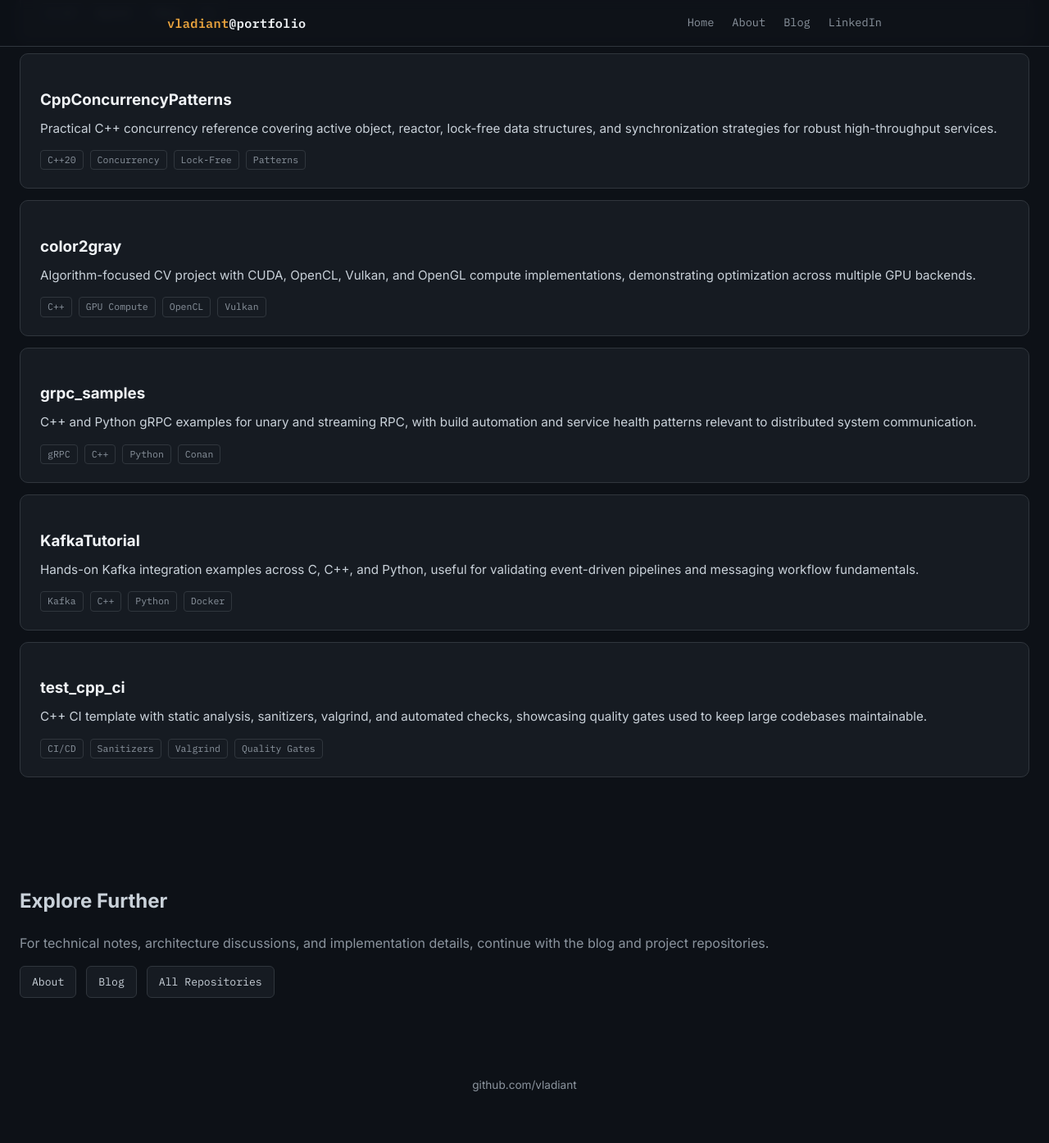
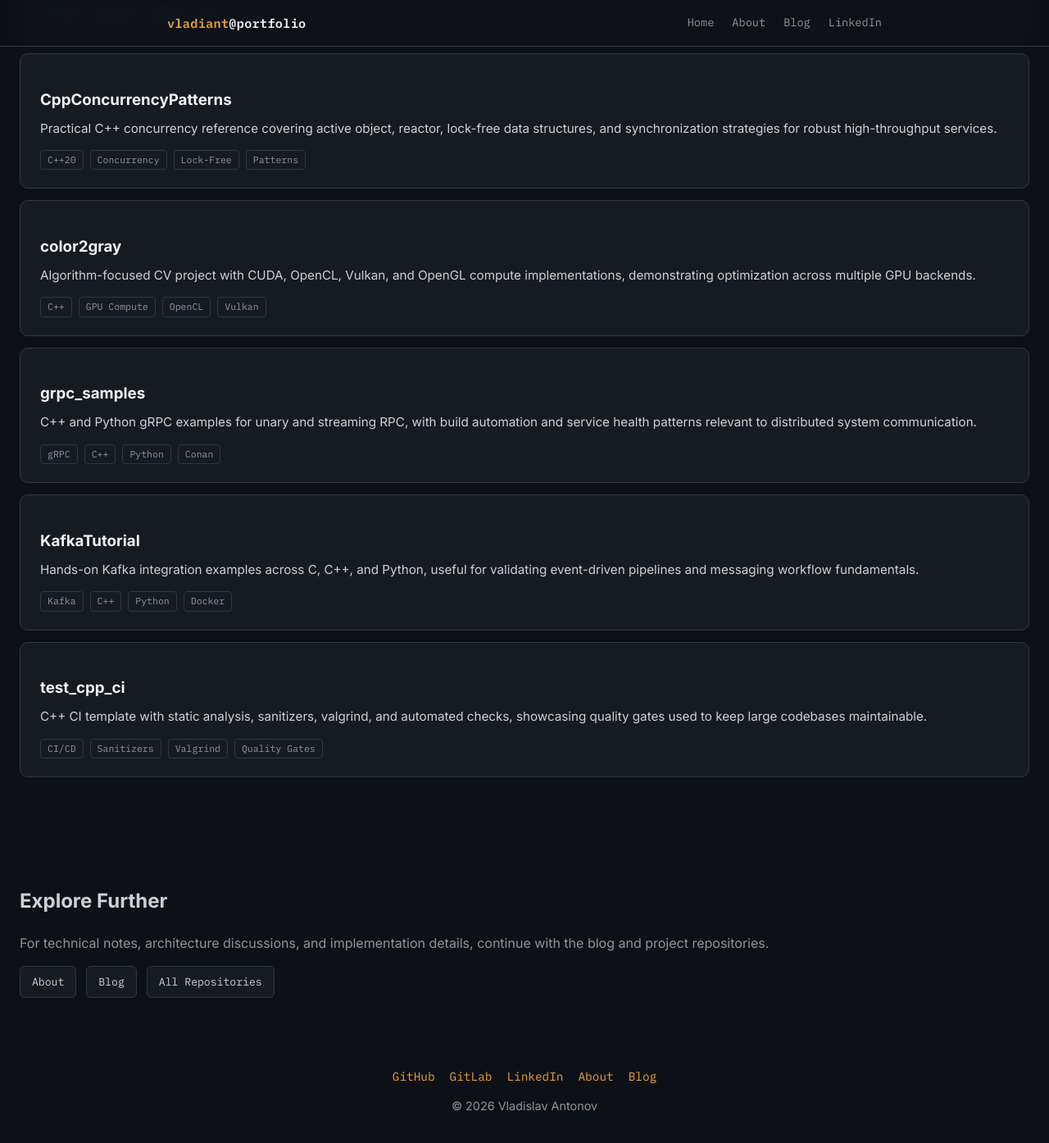
Before and after one commit to vladiant/vladiant.github.io, a Jekyll site: the page built from index.html, in a window 1280 px wide and 1400 px high, scrolled down 1525 px. Shown: the top 1394 px of the window at 82% size. Built offline with Jekyll 4.4.1, drawn with Linux system fonts in a browser that asks for light colours.

Commit message:
Update page footer

```diff
--- a/_layouts/default.html
+++ b/_layouts/default.html
@@ -26,9 +26,14 @@
 			</div><!-- /.container -->
 			<footer class="site-footer">
 				<div class="wrap footer-inner">
-					<ul>
-		        		<li><a href="https://github.com/vladiant">github.com/vladiant</a></li>
+					<ul class="footer-links">
+		        		<li><a href="https://github.com/vladiant">GitHub</a></li>
+		        		<li><a href="https://gitlab.com/vladiant">GitLab</a></li>
+		        		<li><a href="https://www.linkedin.com/in/vladiant/">LinkedIn</a></li>
+		        		<li><a href="/about/">About</a></li>
+		        		<li><a href="/blog/">Blog</a></li>
 					</ul>
+					<div class="footer-copy">© 2026 Vladislav Antonov</div>
 				</div>
 			</footer>
 		</body>
--- a/css/main.css
+++ b/css/main.css
@@ -313,7 +313,7 @@ ul.posts li {
 }
 
 .site-footer {
-    padding: 40px 24px 56px;
+    padding: 28px 24px 40px;
     text-align: center;
     color: var(--text-dim);
     font-size: 0.85rem;
@@ -321,22 +321,33 @@ ul.posts li {
 
 .footer-inner {
     display: grid;
-    gap: 14px;
+    gap: 12px;
     justify-items: center;
 }
 
-.site-footer ul {
+.footer-links {
+    display: flex;
+    flex-wrap: wrap;
+    justify-content: center;
+    gap: 18px;
     margin: 0;
     padding: 0;
     list-style: none;
 }
 
 .site-footer a {
-    color: var(--text-dim);
+    color: var(--amber);
+    font-family: var(--mono);
+    font-size: 0.9rem;
 }
 
 .site-footer a:hover {
-    color: var(--amber);
+    color: var(--text-bright);
+}
+
+.footer-copy {
+    color: var(--text-dim);
+    font-size: 0.9rem;
 }
 
 @media (max-width: 900px) {
```
